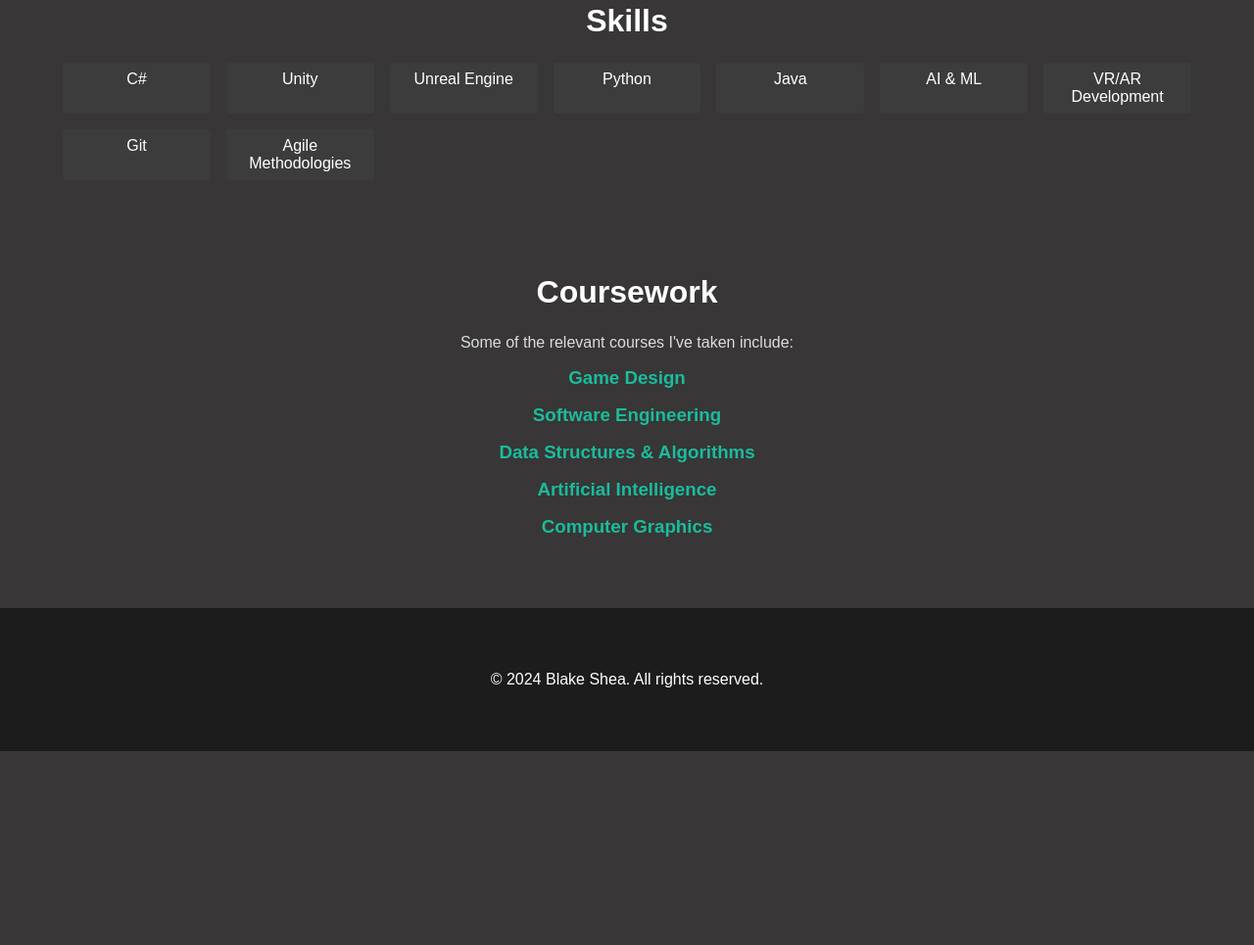
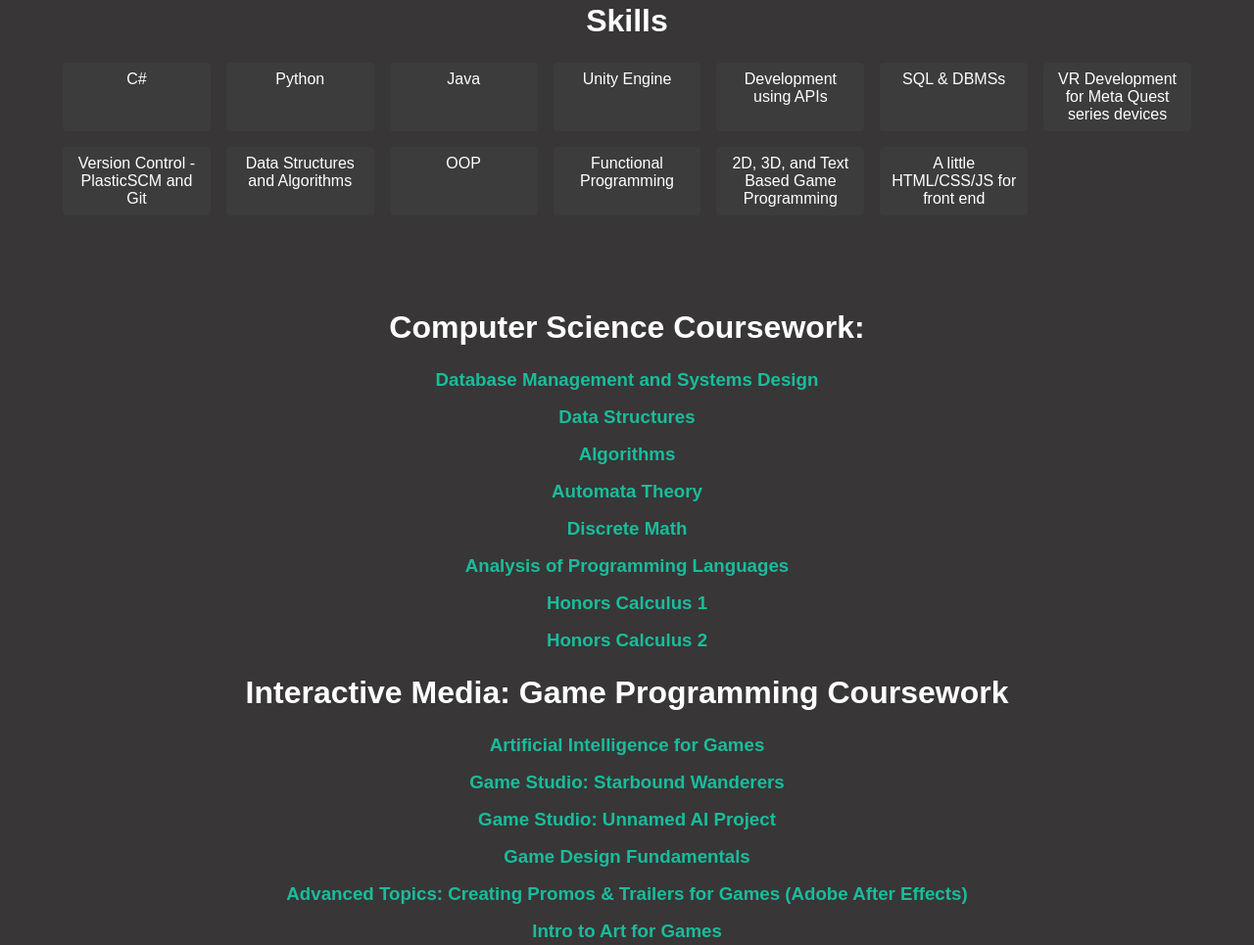
Before and after one commit to BlakeIvor/Portfolio2024, a plain HTML site: page index.html in a window 1280 px wide. Shown: the part 2849-3814 px from the top of the page at 98% size. Before the commit the page ends 3616 px from the top, so only its background shows below. Drawn offline with Linux system fonts and the light colour scheme.

Commit message:
Update index.html

```diff
--- a/index.html
+++ b/index.html
@@ -138,27 +138,41 @@
             <h2>Skills</h2>
             <ul>
                 <li>C#</li>
-                <li>Unity</li>
-                <li>Unreal Engine</li>
                 <li>Python</li>
                 <li>Java</li>
-                <li>AI & ML</li>
-                <li>VR/AR Development</li>
-                <li>Git</li>
-                <li>Agile Methodologies</li>
+                <li>Unity Engine</li>
+                <li>Development using APIs</li>
+                <li>SQL & DBMSs</li>
+                <li>VR Development for Meta Quest series devices</li>
+                <li>Version Control - PlasticSCM and Git</li>
+                <li>Data Structures and Algorithms</li>
+                <li>OOP</li>
+                <li>Functional Programming</li>
+                <li>2D, 3D, and Text Based Game Programming</li>
+                <li>A little HTML/CSS/JS for front end</li>
             </ul>
         </div>
     </section>
 
     <section id="coursework" class="section">
         <div class="container coursework">
-            <h2>Coursework</h2>
-            <p>Some of the relevant courses I've taken include:</p>
-            <h3>Game Design</h3>
-            <h3>Software Engineering</h3>
-            <h3>Data Structures & Algorithms</h3>
-            <h3>Artificial Intelligence</h3>
-            <h3>Computer Graphics</h3>
+            <h2>Computer Science Coursework:</h2>
+            <h3>Database Management and Systems Design</h3>
+            <h3>Data Structures</h3>
+            <h3>Algorithms</h3>
+            <h3>Automata Theory</h3>
+            <h3>Discrete Math</h3>
+            <h3>Analysis of Programming Languages</h3>
+            <h3>Honors Calculus 1</h3>
+            <h3>Honors Calculus 2</h3>
+            <h2></h2>
+            <h2>Interactive Media: Game Programming Coursework</h2>
+            <h3>Artificial Intelligence for Games</h2>
+            <h3>Game Studio: Starbound Wanderers</h2>
+            <h3>Game Studio: Unnamed AI Project</h2>
+            <h3>Game Design Fundamentals</h2>
+            <h3>Advanced Topics: Creating Promos & Trailers for Games (Adobe After Effects)</h2>
+            <h3>Intro to Art for Games</h2>
         </div>
     </section>
 
```
